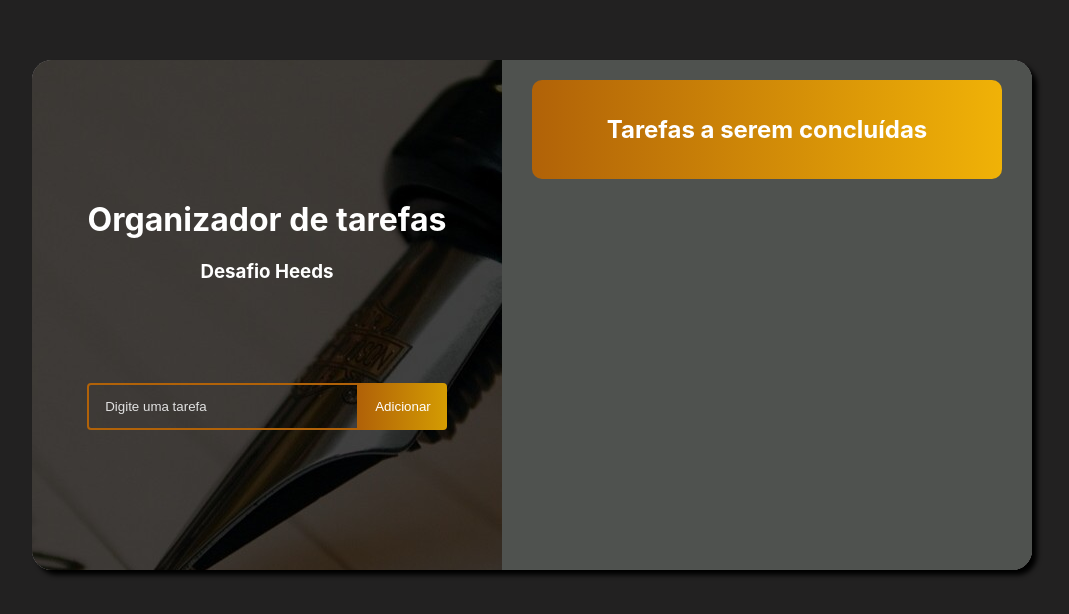
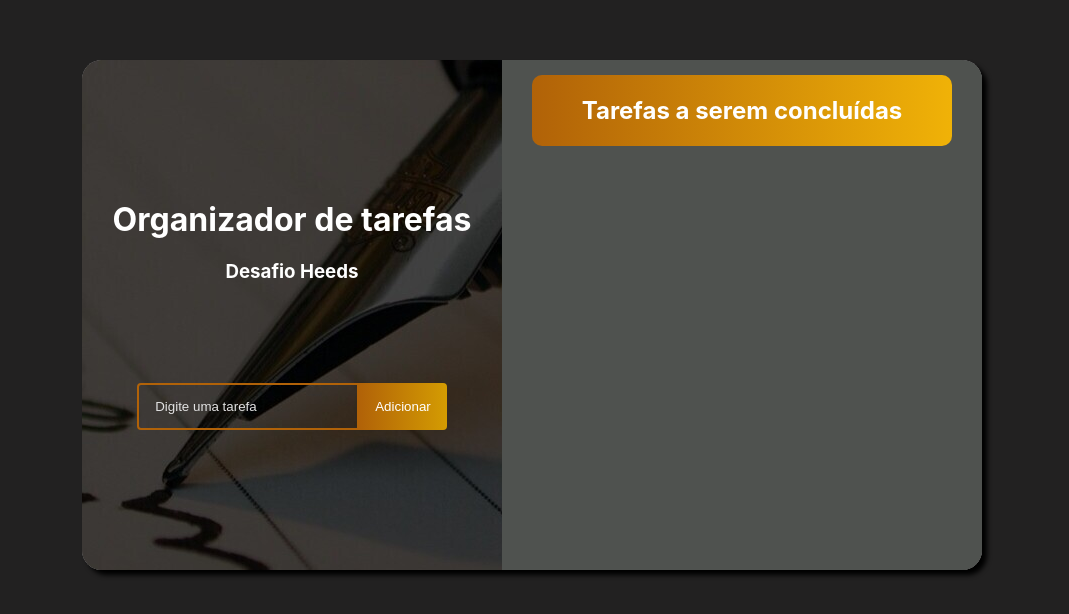
Before and after one commit to wilembergson/desafio-estagio-ts, a React (Create React App) app: page / in a window 1280 px wide. Shown: the top 614 px of the page, without its empty margins (108-1177 px from the left). Built offline with nearby package versions, Linux system fonts and the light colour scheme.

Commit message:
Ajustes botoes

```diff
--- a/src/App.css
+++ b/src/App.css
@@ -5,7 +5,7 @@ body{
 .app{
     display: flex;
     flex-direction: column;
-    width: 1000px;
+    width: 900px;
     min-height: 350px;
     background: #edeef3;
     text-align: center;
@@ -16,7 +16,7 @@ body{
 }
 
 /*------------RESPONSIVIDADE-----------*/
-@media (max-width:999px){
+@media (max-width:899px){
     .app{
         width: 799px;
     }
--- a/src/components/Tarefa/Tarefa.css
+++ b/src/components/Tarefa/Tarefa.css
@@ -4,9 +4,9 @@
         rgb(177, 98, 8) 0%,
         rgb(240, 178, 7) 100%
       );
-    padding: 15px 0;
-    margin-top: 15px;
-    margin-bottom: 45px;
+    padding: 1px 0;
+    margin-top: 10px;
+    margin-bottom: 40px;
     border-radius: 10px;
 }
 
@@ -19,7 +19,7 @@
         rgb(240, 112, 7) 100%
       );
     width: 100%;
-    height: 60px;
+    height: 40px;
     border-radius: 8px 0 0 8px;
     margin: 10px 0;
     cursor: pointer;
@@ -27,7 +27,7 @@
     justify-content: space-between;
     align-items: center;
     overflow: hidden;
-    padding: 0px 15px;
+    padding: 0px 25px;
     transition: 0.7s ease;
 }
 
@@ -41,7 +41,7 @@
     color: rgb(88, 80, 80);
     background: rgb(45, 37, 48);
     width: 100%;
-    height: 60px;
+    height: 40px;
     border-radius: 8px 0 0 8px;
     margin: 10px 0;
     cursor: pointer;
@@ -53,13 +53,13 @@
 }
 
 .botao{
-    height: 60px;
+    height: 40px;
     width: 50%;
     font-size: 20px;
     color: rgb(37, 34, 34);
     background: rgb(240, 112, 7);
+    cursor: pointer;
     border: none;
-    cursor: pointer;
     overflow: hidden;
     transition: 0.7s ease;
 }
@@ -70,17 +70,18 @@
 }
 
 .icones{
+    display: flex;
     color: #fff;
     background: rgb(32, 31, 31);
     width: 100px;
-    height: 60px;
-    border-top-right-radius: 8px;
-    border-bottom-right-radius: 8px;
+    height: 40px;
+    border-top-right-radius: 23px;
+    border-bottom-right-radius: 23px;
     overflow: hidden;
 }
 .linha{
     display: flex;
-    height: 60px;
+    height: 40px;
     border-radius: 8px;
     margin: 10px 0;
     cursor: pointer;
--- a/src/components/TarefasForm/TarefaForm.css
+++ b/src/components/TarefasForm/TarefaForm.css
@@ -3,7 +3,7 @@
     border-radius: 4px 0 0 4px;
     border: 2px solid rgb(177, 98, 8);
     outline: none;
-    width: 220px;
+    width: 170px;
     background: transparent;
     color: #fff;
 }
@@ -28,7 +28,7 @@
 }
 
 /*------------RESPONSIVIDADE-----------*/
-@media (max-width:999px){
+@media (max-width:899px){
   .tarefa-input{
       width: 180px;
 
--- a/src/components/inicial/Inicial.css
+++ b/src/components/inicial/Inicial.css
@@ -1,6 +1,6 @@
 .inicial{
     display: flex;
-    min-height: 450px;
+    min-height: 500px;
     width: 100%;
     background: rgb(49, 46, 46);
     overflow: hidden;
@@ -8,7 +8,7 @@
 
 .lado-esquerdo{
     background-image: url('../../img/Fundo.jpg');
-    min-height: 490px;
+    min-height: 500px;
     width: 50%;
 
 }
```
Also changed, not shown: src/img/Fundo.jpg.
